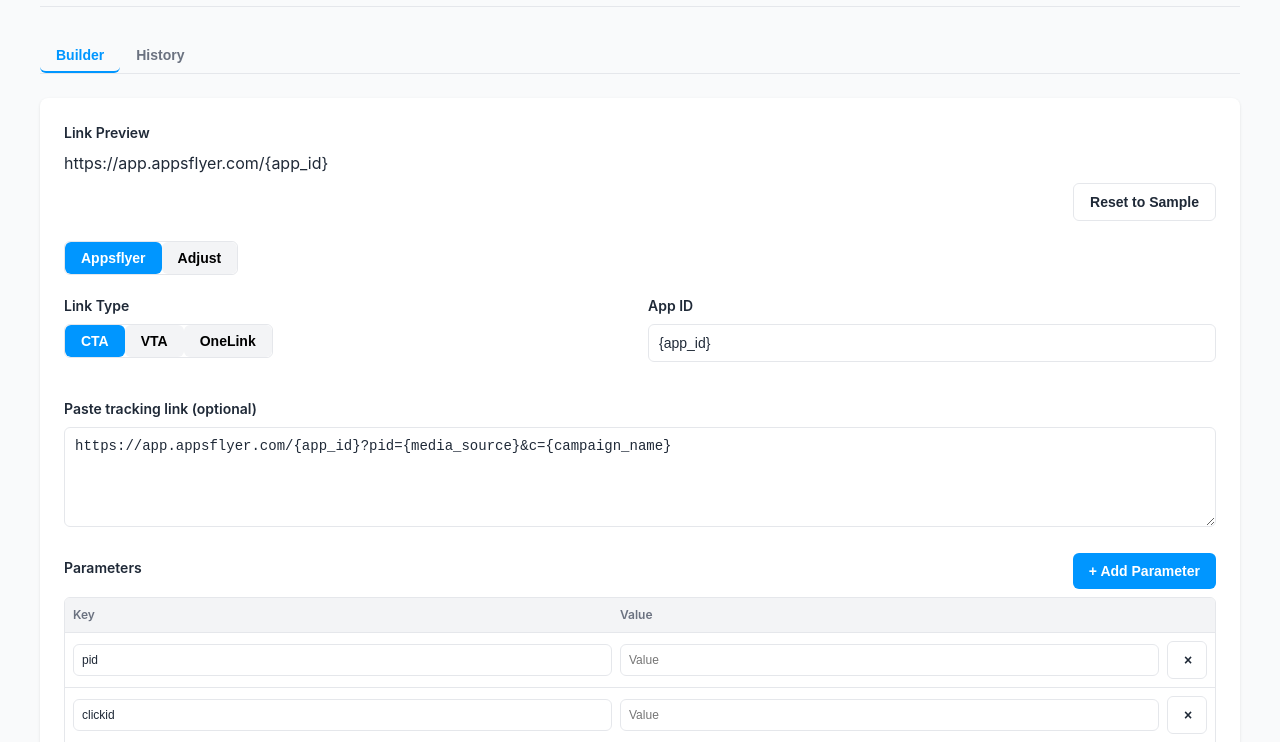
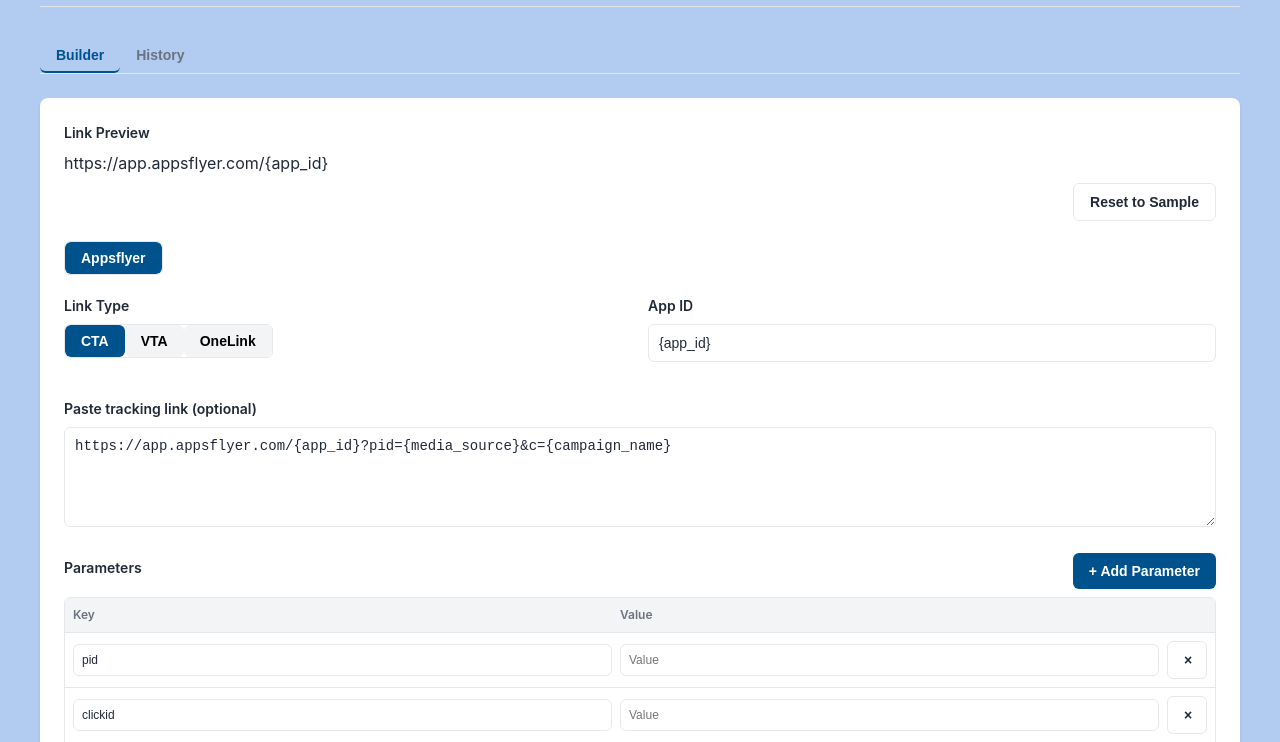
Before and after one commit to SauravGHub/Link-G, a plain HTML site: page index.html in a window 1280 px wide. Shown: the part 82-824 px from the top of the page. Drawn offline with Linux system fonts and the light colour scheme.

Commit message:
Disabled Adjust button temporarily
Disabled Adjust button as it still needs some tweaks,

changed colour

```diff
--- a/index.html
+++ b/index.html
@@ -5,7 +5,7 @@
   <meta charset="UTF-8"><meta name="viewport" content="width=device-width, initial-scale=1.0">
   <title>Link Genie - Tracking Link Builder</title>
   <style>
-    :root {--primary: #0096FF;--primary-hover: #007acc;--secondary: #f3f4f6;--secondary-hover: #e5e7eb;--text: #1f2937;--text-light: #6b7280;--error: #ef4444;--success: #10b981;--border: #e5e7eb;--background: #ffffff;--background-alt: #f9fafb;}
+    :root {--primary: #00528d;--primary-hover: #007acc;--secondary: #f3f4f6;--secondary-hover: #e5e7eb;--text: #1f2937;--text-light: #6b7280;--error: #ef4444;--success: #10b981;--border: #e5e7eb;--background: #ffffff;--background-alt: #b2cbf1;}
     body {font-family: -apple-system, BlinkMacSystemFont, "Segoe UI", Roboto, Helvetica, Arial, sans-serif;line-height: 1.5;color: var(--text);background-color: var(--background-alt);margin: 0;padding: 0;}
     .dark-mode {--primary: #0096FF;--primary-hover: #33a6ff;--secondary: #374151;--secondary-hover: #4b5563;--text: #f9fafb;--text-light: #9ca3af;--border: #4b5563;--background: #111827;--background-alt: #1f2937;}
     .container {max-width: 1200px;margin: 0 auto;padding: 1rem;}
@@ -70,7 +70,7 @@
         <div class="form-group">
           <div class="platform-toggle">
             <button class="platform-btn active" data-platform="Appsflyer">Appsflyer</button>
-            <button class="platform-btn" data-platform="Adjust">Adjust</button>
+           <!-- <button class="platform-btn" data-platform="Adjust">Adjust</button> -->
           </div>
         </div>
 
```
